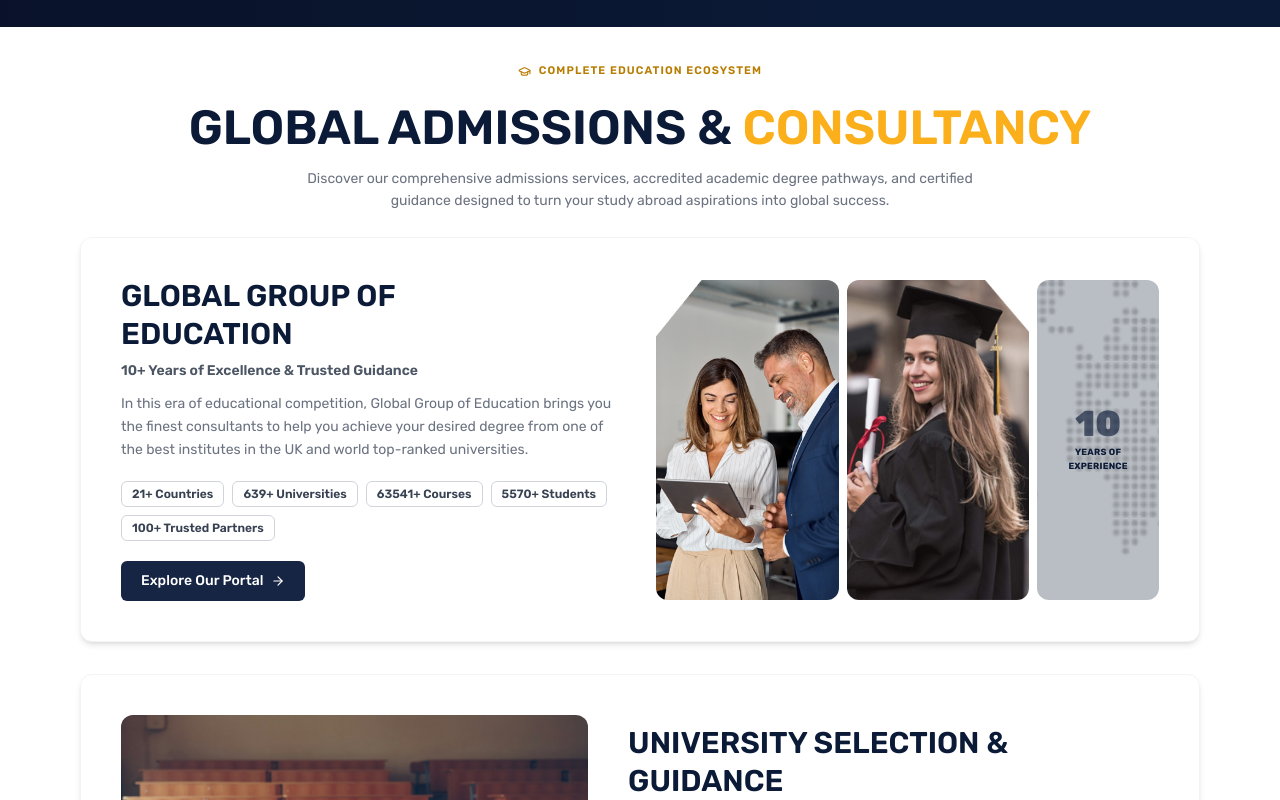
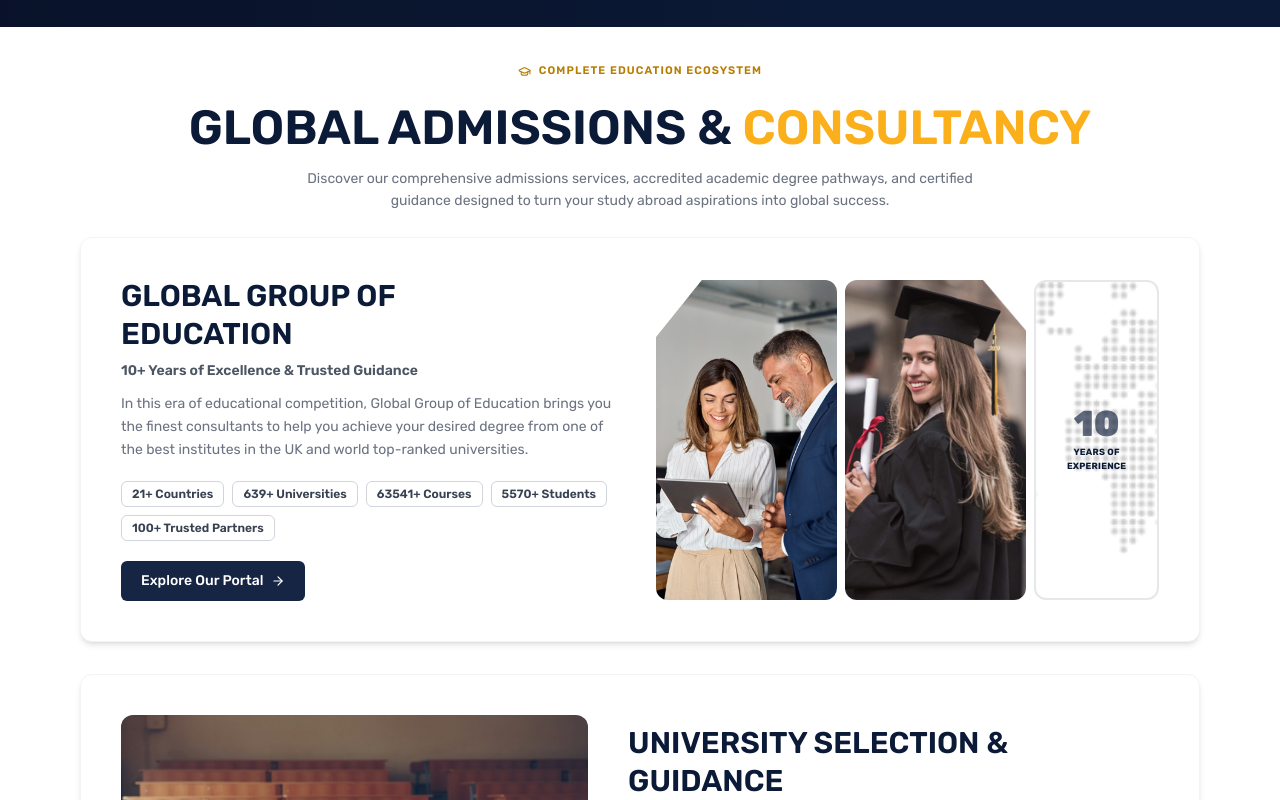
Before and after one commit to Zeehan96/global-group-of-eduction-project, a Next.js app: page / in a window 1280 px wide. Shown: the part 596-1396 px from the top of the page. Built offline with nearby package versions, Linux system fonts and the light colour scheme; grey boxes are pictures that could not be loaded.

Commit message:
changes according to mam

```diff
--- a/app/page.jsx
+++ b/app/page.jsx
@@ -174,9 +174,8 @@ export default function HomePage() {
                           <img src="/assets/images/about-us-img2.png" alt="Graduate"
                             className="w-full h-full object-cover object-top" />
                         </div>
-                        <div className="rounded-xl relative overflow-hidden flex items-center justify-center" style={{ flex: '2',
-                          backgroundImage: 'url(/assets/images/about-us-image3.png)', backgroundSize: 'cover', backgroundPosition: 'center', backgroundColor: '#e2e8f0' }}>
-                          <div className="absolute inset-0" style={{ backgroundColor: 'rgba(0,0,0,0.18)' }}></div>
+                        <div className="rounded-xl relative overflow-hidden flex items-center justify-center" style={{ flex: '2', backgroundColor: '#ffffff', border: '2px solid #e5e7eb' }}>
+                          <img src="/assets/images/about-us-image3.png" alt="Experience" className="absolute inset-0 w-full h-full object-cover" />
                           <div className="relative z-10 text-center">
                             <p className="blink-10 text-4xl font-black text-[#0b1a37] leading-none">10</p>
                             <p className="text-[9px] font-bold text-[#0b1a37] mt-1 tracking-wide uppercase">Years of<br/>Experience</p>
```
